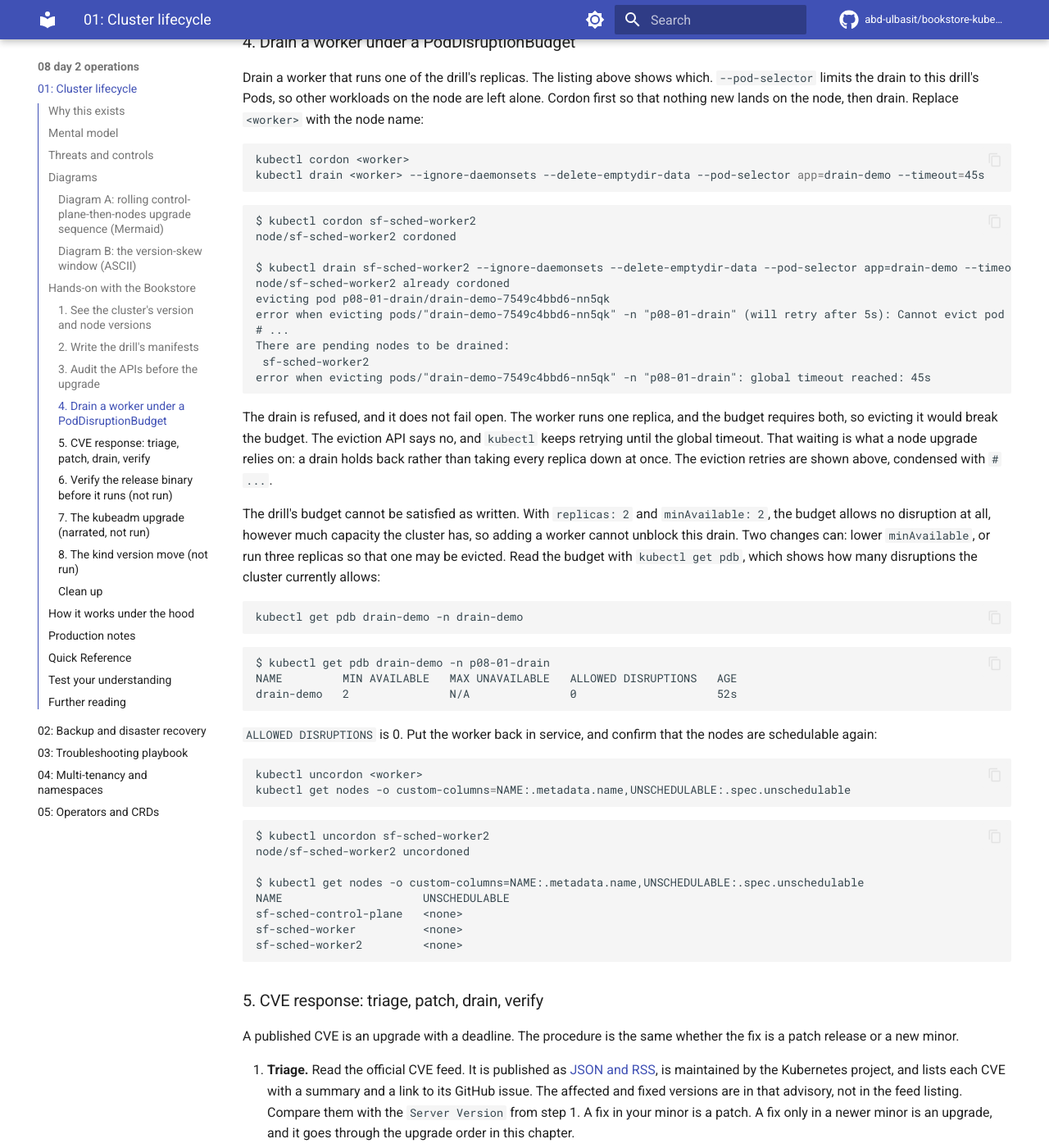
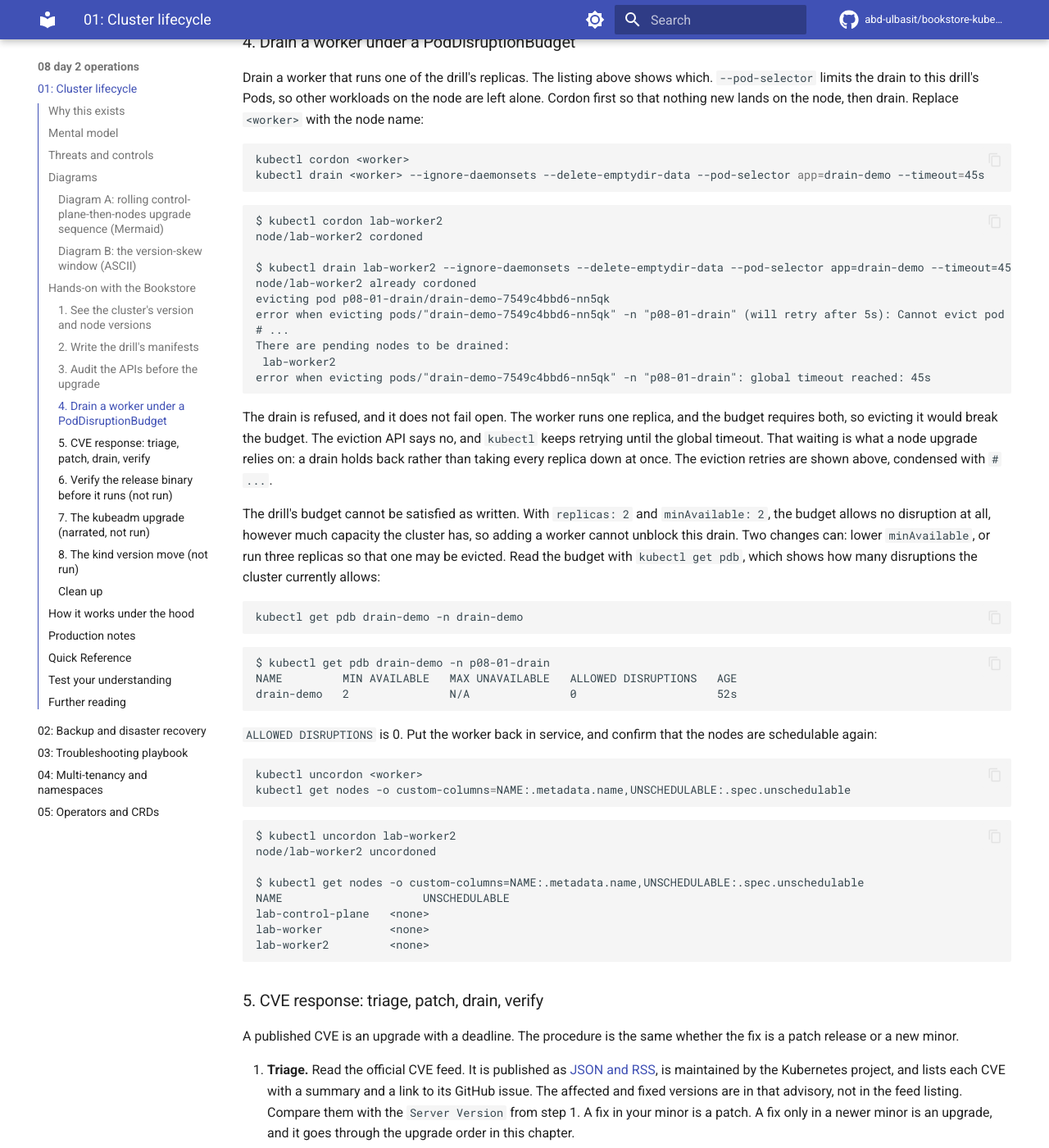
Before and after one commit to abd-ulbasit/bookstore-kubernetes-guide, an MkDocs documentation site: the page built from full-guide/08-day-2-operations/01-cluster-lifecycle.md, in a window 1280 px wide and 1400 px high, scrolled down 8145 px. Shown: the whole window at 82% size. Built offline with MkDocs 1.6.1 and Material for MkDocs 9.7.7, drawn with Linux system fonts in a browser that asks for light colours; comment, search, counter and statistics services are not loaded; some of the changed text lies outside the part shown.

Commit message:
08.01: name the lab cluster lab, not the private cluster name
The captured drill ran on a private kind cluster whose name was in the public
chapter, its transcript and the lab script. Rename it to lab in all three, with
the matching node names, and say the names are shortened, not verbatim.

Co-Authored-By: Claude Haiku 5.5 <noreply@anthropic.com>

````diff
--- a/full-guide/08-day-2-operations/01-cluster-lifecycle.md
+++ b/full-guide/08-day-2-operations/01-cluster-lifecycle.md
@@ -196,10 +196,10 @@ PodDisruptionBudget for the drain step. Every manifest carries the
 > the verified binary install and the kind version move are cited and labeled.
 
 The captured output in this chapter came from a three-node kind cluster named
-`sf-sched` (context `kind-sf-sched`, Kubernetes v1.37.0), not from a cluster
+`lab` (context `kind-lab`, Kubernetes v1.37.0), not from a cluster
 named `bookstore`. The namespace the commands name, `drain-demo`, was
-`p08-01-drain` in that run. Node and pod names below are verbatim from that
-cluster, and yours will differ.
+`p08-01-drain` in that run. Node and pod names below come from that
+cluster, with its name shortened to `lab`, and yours will differ.
 
 ### 1. See the cluster's version and node versions
 
@@ -226,9 +226,9 @@ Server Version: v1.37.0
 <!-- gate: output -->
 ```
 NAME                     KUBELET   RUNTIME              UNSCHEDULABLE
-sf-sched-control-plane   v1.37.0   containerd://2.3.4   <none>
-sf-sched-worker          v1.37.0   containerd://2.3.4   <none>
-sf-sched-worker2         v1.37.0   containerd://2.3.4   <none>
+lab-control-plane   v1.37.0   containerd://2.3.4   <none>
+lab-worker          v1.37.0   containerd://2.3.4   <none>
+lab-worker2         v1.37.0   containerd://2.3.4   <none>
 ```
 
 ### 2. Write the drill's manifests
@@ -431,8 +431,8 @@ deployment "drain-demo" successfully rolled out
 <!-- gate: output -->
 ```
 NAME                          NODE               PHASE
-drain-demo-7549c4bbd6-5bq79   sf-sched-worker    Running
-drain-demo-7549c4bbd6-nn5qk   sf-sched-worker2   Running
+drain-demo-7549c4bbd6-5bq79   lab-worker    Running
+drain-demo-7549c4bbd6-nn5qk   lab-worker2   Running
 ```
 
 ### 4. Drain a worker under a PodDisruptionBudget
@@ -449,16 +449,16 @@ kubectl drain <worker> --ignore-daemonsets --delete-emptydir-data --pod-selector
 
 <!-- gate: output -->
 ```
-$ kubectl cordon sf-sched-worker2
-node/sf-sched-worker2 cordoned
+$ kubectl cordon lab-worker2
+node/lab-worker2 cordoned
 
-$ kubectl drain sf-sched-worker2 --ignore-daemonsets --delete-emptydir-data --pod-selector app=drain-demo --timeout=45s
-node/sf-sched-worker2 already cordoned
+$ kubectl drain lab-worker2 --ignore-daemonsets --delete-emptydir-data --pod-selector app=drain-demo --timeout=45s
+node/lab-worker2 already cordoned
 evicting pod p08-01-drain/drain-demo-7549c4bbd6-nn5qk
 error when evicting pods/"drain-demo-7549c4bbd6-nn5qk" -n "p08-01-drain" (will retry after 5s): Cannot evict pod as it would violate the pod's disruption budget.
 # ...
 There are pending nodes to be drained:
- sf-sched-worker2
+ lab-worker2
 error when evicting pods/"drain-demo-7549c4bbd6-nn5qk" -n "p08-01-drain": global timeout reached: 45s
 ```
 
@@ -497,14 +497,14 @@ kubectl get nodes -o custom-columns=NAME:.metadata.name,UNSCHEDULABLE:.spec.unsc
 
 <!-- gate: output -->
 ```
-$ kubectl uncordon sf-sched-worker2
-node/sf-sched-worker2 uncordoned
+$ kubectl uncordon lab-worker2
+node/lab-worker2 uncordoned
 
 $ kubectl get nodes -o custom-columns=NAME:.metadata.name,UNSCHEDULABLE:.spec.unschedulable
 NAME                     UNSCHEDULABLE
-sf-sched-control-plane   <none>
-sf-sched-worker          <none>
-sf-sched-worker2         <none>
+lab-control-plane   <none>
+lab-worker          <none>
+lab-worker2         <none>
 ```
 
 ### 5. CVE response: triage, patch, drain, verify
````
Also changed, not shown: 2 other files.
